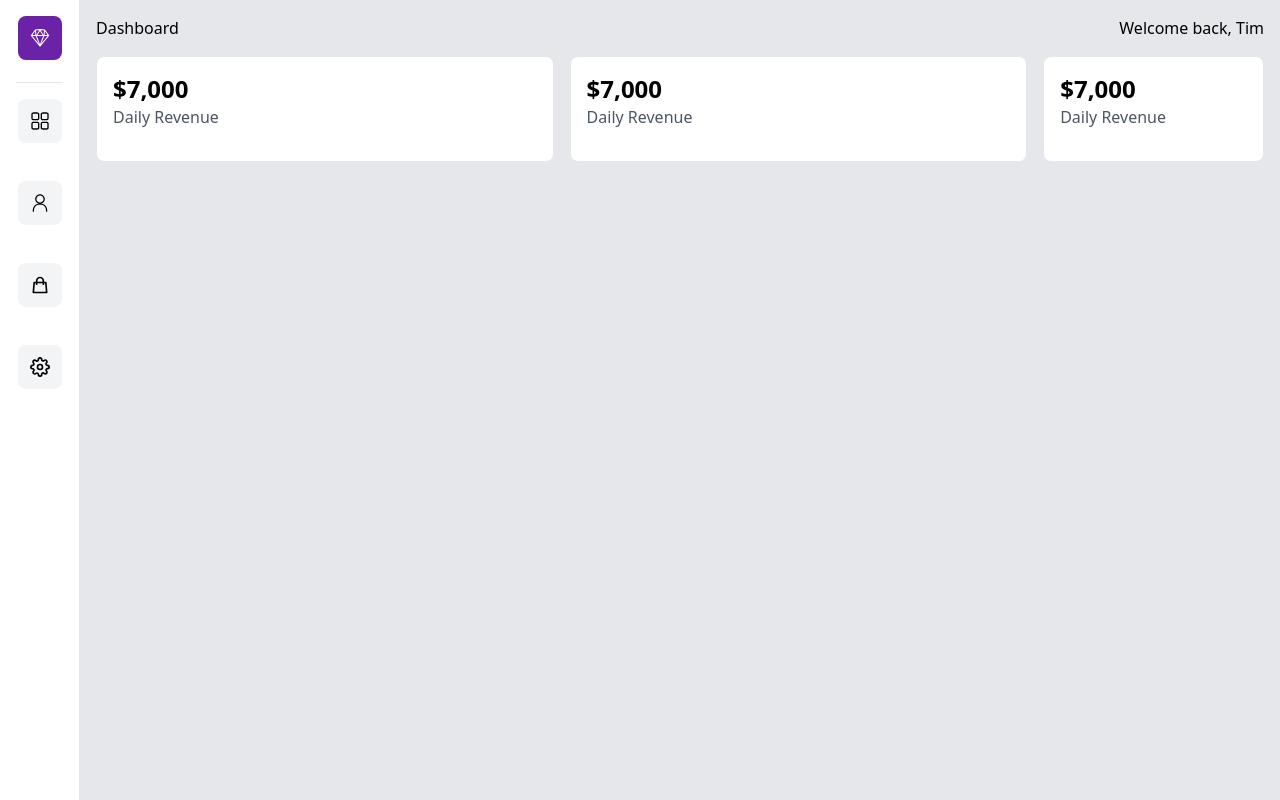
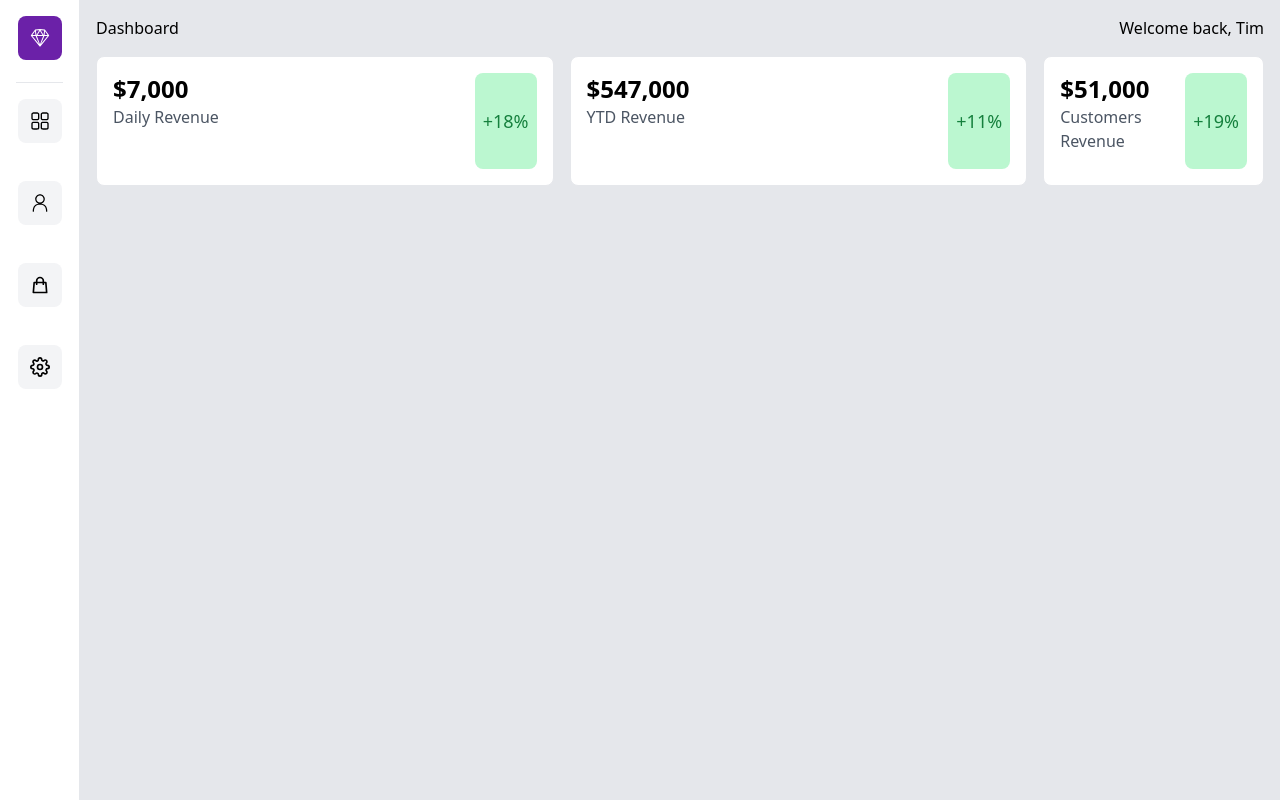
Before and after one commit to Aivazov/next-js-dashboard, a Next.js app: page / in a window 1280 px wide. Built offline with nearby package versions, Linux system fonts and the light colour scheme.

Commit message:
finishing tailwind TopCards

```diff
--- a/components/TopCards.tsx
+++ b/components/TopCards.tsx
@@ -4,22 +4,31 @@ export default function TopCards() {
   return (
     <div className="grid lg:grid-cols-5 gap-4 p-4">
       <div className="lg:col-span-2 col-span-1 bg-white flex justify-between w-full border p-4 rounded-lg">
-        <div className='flex flex-col w-full pb-4'>
-          <p className='text-2xl font-bold'>$7,000</p>
-          <p className='text-gray-600'>Daily Revenue</p>
+        <div className="flex flex-col w-full pb-4">
+          <p className="text-2xl font-bold">$7,000</p>
+          <p className="text-gray-600">Daily Revenue</p>
         </div>
+        <p className="bg-green-200 rounded-lg flex justify-center items-center p-2">
+          <span className="text-green-700 text-lg">+18%</span>
+        </p>
       </div>
       <div className="lg:col-span-2 col-span-1 bg-white flex justify-between w-full border p-4 rounded-lg">
-        <div className='flex flex-col w-full pb-4'>
-          <p className='text-2xl font-bold'>$7,000</p>
-          <p className='text-gray-600'>Daily Revenue</p>
+        <div className="flex flex-col w-full pb-4">
+          <p className="text-2xl font-bold">$547,000</p>
+          <p className="text-gray-600">YTD Revenue</p>
         </div>
+        <p className="bg-green-200 rounded-lg flex justify-center items-center p-2">
+          <span className="text-green-700 text-lg">+11%</span>
+        </p>
       </div>
       <div className=" bg-white flex justify-between w-full border p-4 rounded-lg">
-        <div className='flex flex-col w-full pb-4'>
-          <p className='text-2xl font-bold'>$7,000</p>
-          <p className='text-gray-600'>Daily Revenue</p>
+        <div className="flex flex-col w-full pb-4">
+          <p className="text-2xl font-bold">$51,000</p>
+          <p className="text-gray-600">Customers Revenue</p>
         </div>
+        <p className="bg-green-200 rounded-lg flex justify-center items-center p-2">
+          <span className="text-green-700 text-lg">+19%</span>
+        </p>
       </div>
     </div>
   );
```
